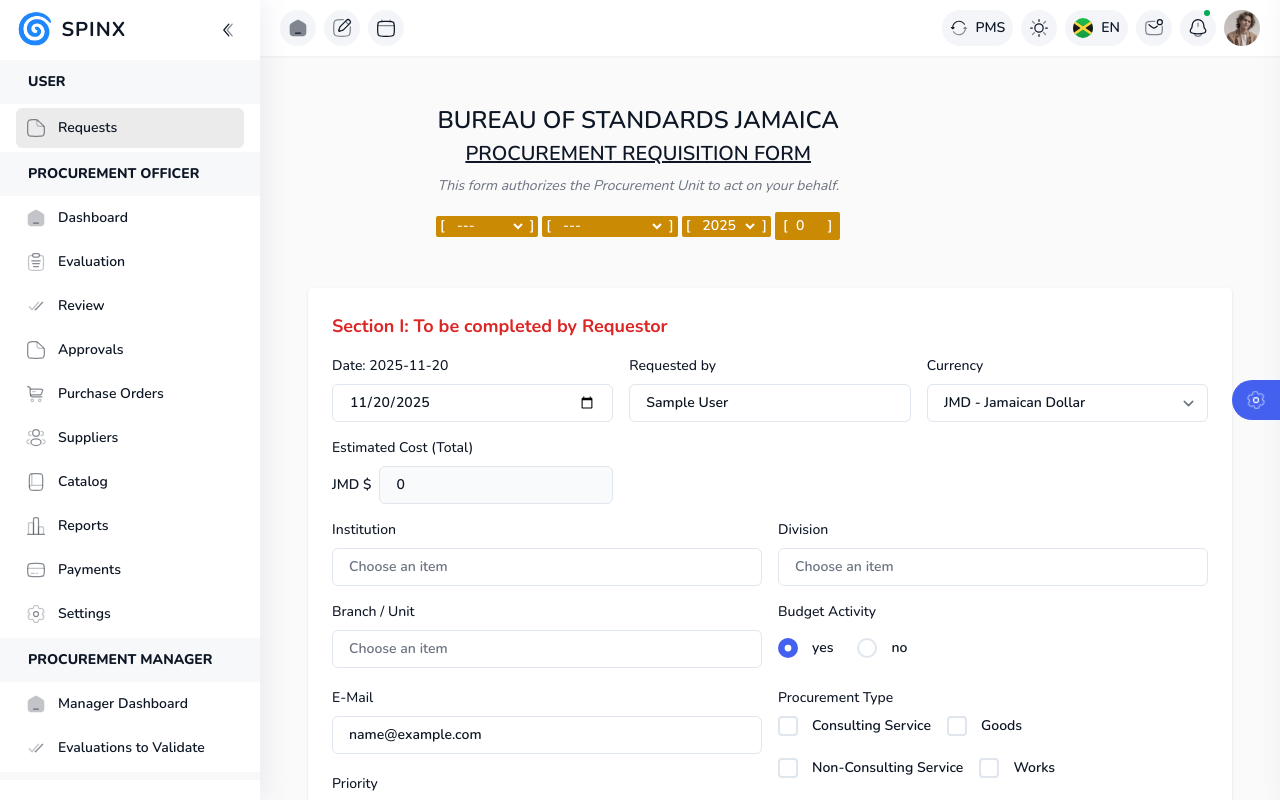
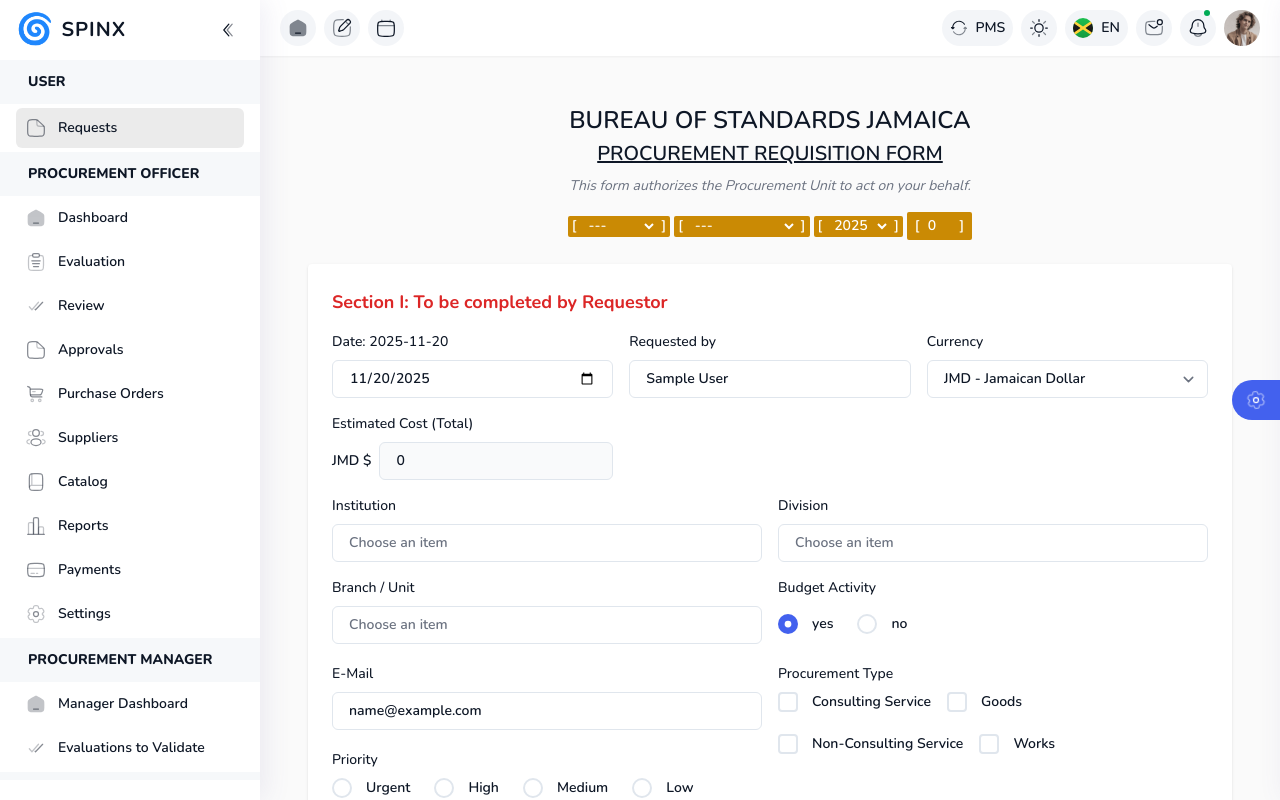
Before and after one commit to standardsja/pms, a React (Vite) app: page /apps/requests/new in a window 1280 px wide. Shown: the top 800 px of the page. Built offline with nearby package versions, Linux system fonts and the light colour scheme; sample sign-in values are in the browser's storage.

Commit message:
fix: simplify layout and improve styling of procurement requisition form header for better presentation

```diff
--- a/src/pages/Procurement/Requests/RequestForm.tsx
+++ b/src/pages/Procurement/Requests/RequestForm.tsx
@@ -603,12 +603,10 @@ const RequestForm = () => {
 
     return (
         <div className="p-6">
-            <div className="mb-6 relative">
-                <div className="flex items-start justify-between">
-                    <div className="mb-6 relative">
-                        <div className="flex items-start justify-between">
-                            <div className="w-32 hidden md:block" />
-                            <div className="flex-1 text-center">
+            <div className="mb-6">
+                <div className="flex justify-center">
+                    <div className="w-full max-w-4xl">
+                        <div className="text-center">
                             <h1 className="text-2xl font-semibold">BUREAU OF STANDARDS JAMAICA</h1>
                             <h2 className="text-xl font-semibold mt-1 underline">PROCUREMENT REQUISITION FORM</h2>
                             <div className="text-sm italic text-gray-500 mt-2">This form authorizes the Procurement Unit to act on your behalf.</div>
@@ -680,8 +678,6 @@ const RequestForm = () => {
                                         </span>
                                     </div>
                                 </div>
-                            </div>
-                            <div className="w-32" />
                             </div>
                         </div>
                     </div>
```
Lines whose indentation alone changed are shown as unchanged.
